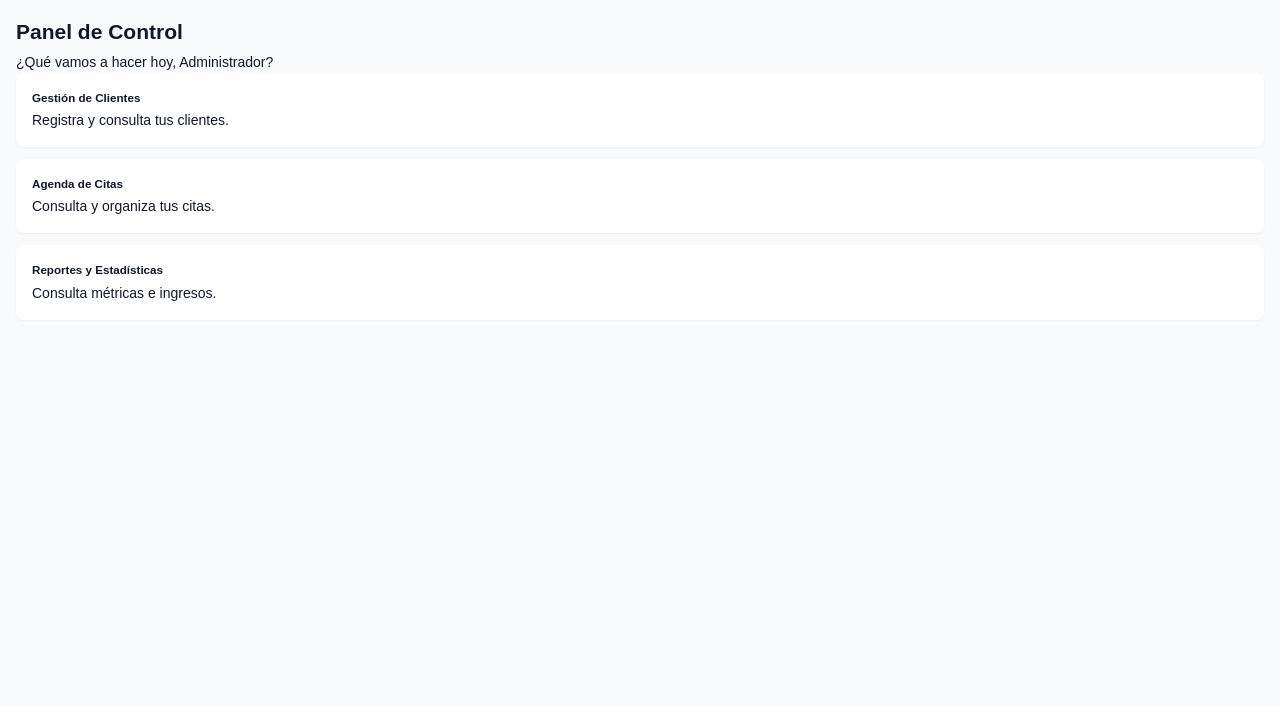
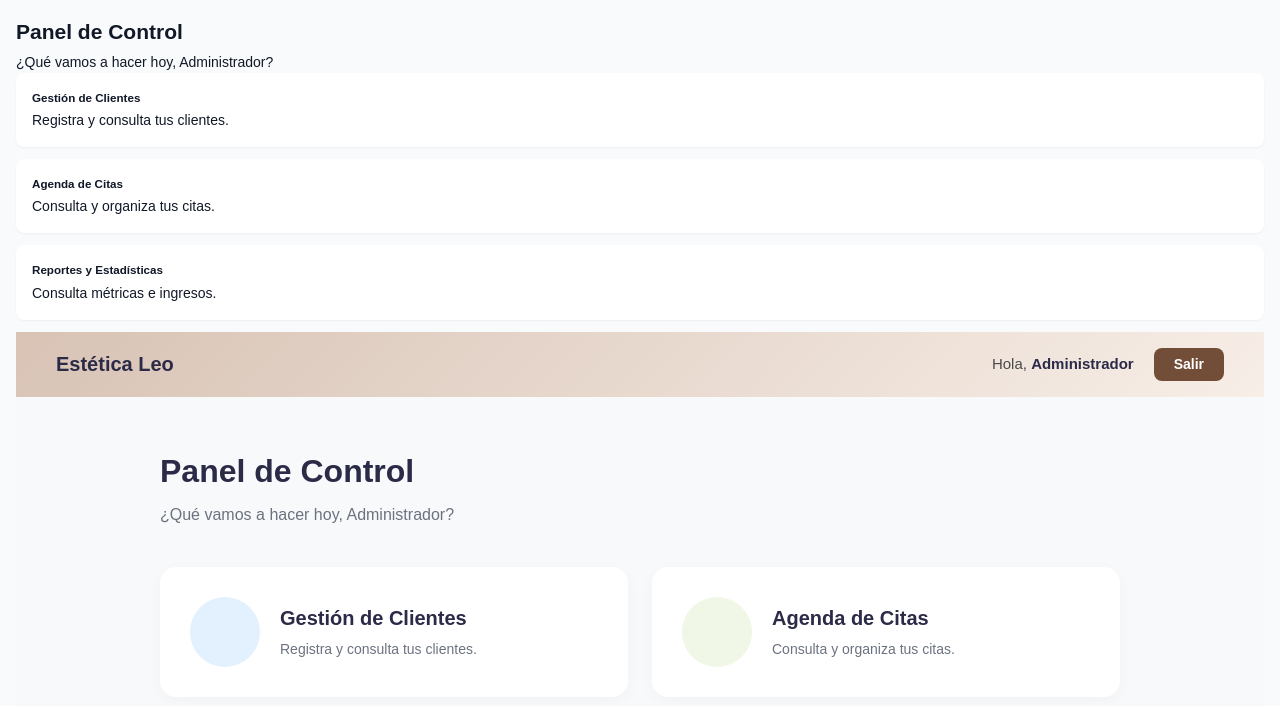
Before and after one commit to Mariana1908/app, an Angular app in the folder app anterior/frontend/: page /dashboard in a window 1280 px wide. Before the commit this address led to /. Shown: the top 706 px of the page. Built offline with nearby package versions, Linux system fonts and the light colour scheme.

Commit message:
Code Modified

```diff
--- a/app anterior/frontend/src/app/app.routes.ts
+++ b/app anterior/frontend/src/app/app.routes.ts
@@ -1,4 +1,5 @@
 import { Routes } from '@angular/router';
+import { DashboardComponent } from './modulos/dashboard/dashboard';
 import { ListaClientesComponent } from './modulos/clientes/lista-clientes.component/lista-clientes.component';
 import { FormClienteComponent } from './modulos/clientes/form-cliente.component/form-cliente.component';
 import { DetalleClienteComponent } from './modulos/clientes/detalle-cliente.component/detalle-cliente.component';
@@ -6,11 +7,12 @@ import { AgendarComponent } from './modulos/agenda/agendar.component/agendar.com
 import { ReportesComponent } from './modulos/reportes/reportes';
 
 export const routes: Routes = [
-  { path: '', redirectTo: '/clientes', pathMatch: 'full' },
+  { path: '', redirectTo: '/dashboard', pathMatch: 'full' },
+  { path: 'dashboard', component: DashboardComponent },
   { path: 'clientes', component: ListaClientesComponent },
   { path: 'clientes/nuevo', component: FormClienteComponent },
   { path: 'clientes/editar/:id', component: FormClienteComponent },
   { path: 'clientes/:id', component: DetalleClienteComponent },
   { path: 'agenda/nuevo', component: AgendarComponent },
-  { path: 'reportes', component: ReportesComponent } // <-- Nueva ruta
+  { path: 'reportes', component: ReportesComponent }
 ];
--- /dev/null
+++ b/app anterior/frontend/src/app/modulos/dashboard/dashboard.css
@@ -0,0 +1,144 @@
+.dashboard-wrapper {
+  min-height: 100vh;
+  background-color: #f8f9fa;
+  font-family: Arial, sans-serif;
+}
+
+/* BARRA SUPERIOR BEIGE DEGRADADA */
+.navbar-header {
+  display: flex;
+  justify-content: space-between;
+  align-items: center;
+  padding: 16px 40px;
+  background: linear-gradient(135deg, #d8c3b5 0%, #f7eee7 100%);
+}
+
+.brand-title {
+  font-size: 20px;
+  font-weight: bold;
+  color: #2b2b48;
+}
+
+.user-menu {
+  display: flex;
+  align-items: center;
+  gap: 20px;
+}
+
+.user-greeting {
+  font-size: 15px;
+  color: #4a4a4a;
+}
+
+.user-greeting strong {
+  color: #2b2b48;
+}
+
+.btn-salir {
+  background-color: #724d38;
+  color: white;
+  border: none;
+  padding: 8px 20px;
+  border-radius: 8px;
+  font-weight: bold;
+  font-size: 14px;
+  cursor: pointer;
+  transition: background-color 0.3s ease;
+}
+
+.btn-salir:hover {
+  background-color: #583a29;
+}
+
+/* CONTENEDOR PRINCIPAL DEL DASHBOARD */
+.dashboard-container {
+  max-width: 1000px;
+  margin: 0 auto;
+  padding: 50px 20px;
+}
+
+.welcome-section {
+  margin-bottom: 40px;
+}
+
+.welcome-title {
+  font-size: 32px;
+  font-weight: bold;
+  color: #2b2b48;
+  margin: 0 0 8px 0;
+}
+
+.welcome-subtitle {
+  font-size: 16px;
+  color: #6b7280;
+  margin: 0;
+}
+
+/* GRID Y TARJETAS */
+.cards-grid {
+  display: grid;
+  grid-template-columns: repeat(auto-fit, minmax(320px, 1fr));
+  gap: 24px;
+}
+
+.dashboard-card {
+  background-color: #ffffff;
+  border-radius: 16px;
+  padding: 30px;
+  display: flex;
+  align-items: center;
+  gap: 20px;
+  box-shadow: 0 4px 15px rgba(0, 0, 0, 0.03);
+  cursor: pointer;
+  transition: transform 0.2s ease, box-shadow 0.2s ease;
+}
+
+.dashboard-card:hover {
+  transform: translateY(-4px);
+  box-shadow: 0 8px 25px rgba(0, 0, 0, 0.08);
+}
+
+/* CÍRCULOS DE ÍCONOS */
+.card-icon {
+  width: 70px;
+  height: 70px;
+  border-radius: 50%;
+  flex-shrink: 0;
+}
+
+.icon-blue {
+  background-color: #e2f1fd;
+}
+
+.icon-green {
+  background-color: #f0f7e6;
+}
+
+/* TEXTO DE LAS TARJETAS */
+.card-info h2 {
+  font-size: 20px;
+  font-weight: bold;
+  color: #2b2b48;
+  margin: 0 0 6px 0;
+}
+
+.card-info p {
+  font-size: 14px;
+  color: #6b7280;
+  margin: 0;
+}
+
+/* RESPONSIVO */
+@media (max-width: 640px) {
+  .navbar-header {
+    padding: 16px 20px;
+  }
+
+  .cards-grid {
+    grid-template-columns: 1fr;
+  }
+
+  .dashboard-card {
+    padding: 20px;
+  }
+}
--- /dev/null
+++ b/app anterior/frontend/src/app/modulos/dashboard/dashboard.html
@@ -0,0 +1,46 @@
+<div class="dashboard-wrapper">
+
+  <!-- BARRA DE NAVEGACIÓN SUPERIOR -->
+  <header class="navbar-header">
+    <div class="brand-title">Estética Leo</div>
+    <div class="user-menu">
+      <span class="user-greeting">Hola, <strong>Administrador</strong></span>
+      <button type="button" class="btn-salir" (click)="cerrarSesion()">Salir</button>
+    </div>
+  </header>
+
+  <!-- CONTENIDO PRINCIPAL -->
+  <main class="dashboard-container">
+
+    <!-- ENCABEZADO DE BIENVENIDA -->
+    <div class="welcome-section">
+      <h1 class="welcome-title">Panel de Control</h1>
+      <p class="welcome-subtitle">¿Qué vamos a hacer hoy, Administrador?</p>
+    </div>
+
+    <!-- TARJETAS DE OPCIONES -->
+    <div class="cards-grid">
+
+      <!-- Tarjeta 1: Gestión de Clientes -->
+      <div class="dashboard-card" (click)="navegarA('/clientes')">
+        <div class="card-icon icon-blue"></div>
+        <div class="card-info">
+          <h2>Gestión de Clientes</h2>
+          <p>Registra y consulta tus clientes.</p>
+        </div>
+      </div>
+
+      <!-- Tarjeta 2: Agenda de Citas -->
+      <div class="dashboard-card" (click)="navegarA('/agenda')">
+        <div class="card-icon icon-green"></div>
+        <div class="card-info">
+          <h2>Agenda de Citas</h2>
+          <p>Consulta y organiza tus citas.</p>
+        </div>
+      </div>
+
+    </div>
+
+  </main>
+
+</div>
--- /dev/null
+++ b/app anterior/frontend/src/app/modulos/dashboard/dashboard.ts
@@ -0,0 +1,21 @@
+import { Component } from '@angular/core';
+import { Router } from '@angular/router';
+
+@Component({
+  selector: 'app-dashboard',
+  standalone: true,
+  templateUrl: './dashboard.html',
+  styleUrl: './dashboard.css'
+})
+export class DashboardComponent {
+
+  constructor(private router: Router) {}
+
+  navegarA(ruta: string): void {
+    this.router.navigate([ruta]);
+  }
+
+  cerrarSesion(): void {
+    this.router.navigate(['/login']);
+  }
+}
```
Also changed, not shown: 1 other file (tests, documents, lock files or other folders).
